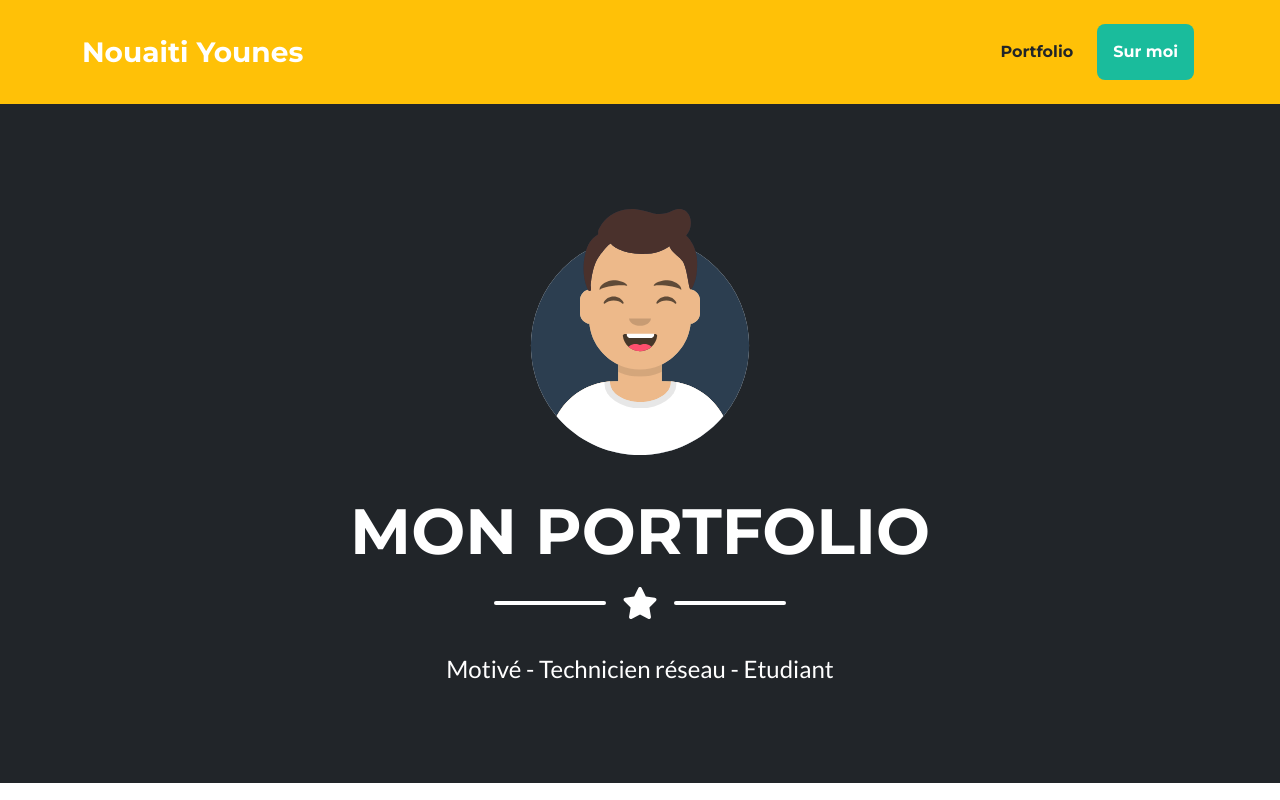
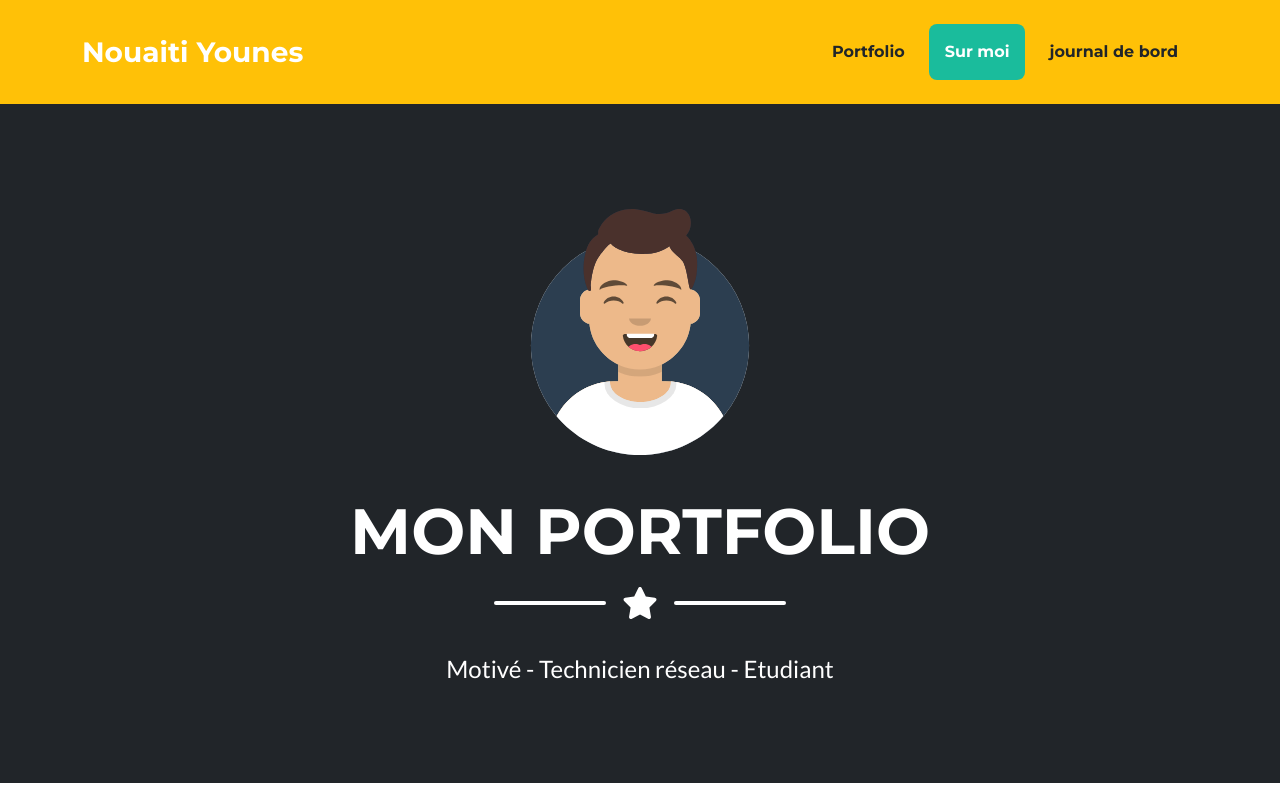
Before and after one commit to NayleSW/portfolioNouaitiYounes, a plain HTML site: page index.html in a window 1280 px wide. Shown: the top 800 px of the page. Drawn offline with nearby package versions, Linux system fonts and the light colour scheme.

Commit message:
Update index.html

```diff
--- a/index.html
+++ b/index.html
@@ -38,6 +38,7 @@
                     <ul class="navbar-nav ms-auto">
                         <li class="nav-item mx-0 mx-lg-1"><a class="nav-link py-3 px-0 px-lg-3 rounded text-body" href="#portfolio">Portfolio</a></li>
                         <li class="nav-item mx-0 mx-lg-1"><a class="nav-link py-3 px-0 px-lg-3 rounded text-white" href="#about">Sur moi</a></li>
+			    <li class="nav-item mx-0 mx-lg-1"><a class="nav-link py-3 px-0 px-lg-3 rounded text-body" href="https://docs.google.com/document/d/1J_2sJzrE0aUGNlrAnthgMxehZ_FVwYRUiIoUhebXuMY/edit?usp=sharing">journal de bord</a></li>
                     </ul>
                 </div>
             </div>
```
